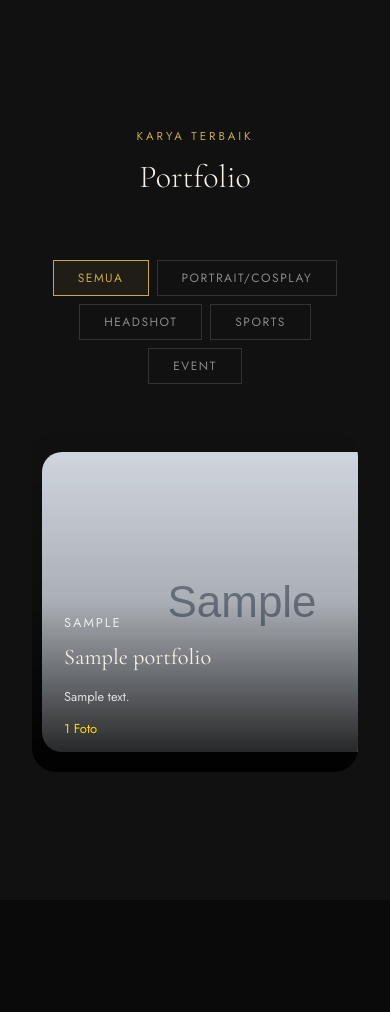
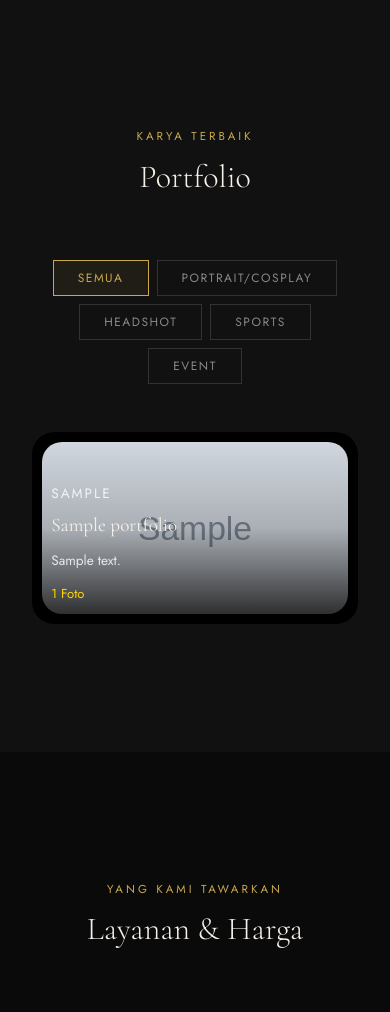
Before and after one commit to nncapture/nncapture, a Flask app: page / in a window 390 px wide. Shown: the part 2535-3547 px from the top of the page. Run offline with Flask 3, Linux system fonts and the light colour scheme; tables that the repository leaves empty hold one stand-in row (values such as "Sample post"); grey boxes marked "Sample" are stand-in pictures.

Commit message:
update semi final21

```diff
--- a/static/css/style.css
+++ b/static/css/style.css
@@ -754,24 +754,23 @@ button { cursor: pointer; border: none; background: none; font-family: inherit;
   transform: none !important;
 }
 /* =========================
-   ULTRA SMOOTH PORTFOLIO
+   SMOOTH LANDSCAPE SLIDER
 ========================= */
 
 .portfolio-slider{
   position: relative;
   overflow: hidden;
-  border-radius: 24px;
+
+  border-radius: 22px;
+
   background: #111;
 }
 
 .portfolio-slides{
   display: flex;
-  gap: 18px;
 
   overflow-x: auto;
   overflow-y: hidden;
-
-  padding: 10px;
 
   scroll-snap-type: x mandatory;
 
@@ -781,15 +780,13 @@ button { cursor: pointer; border: none; background: none; font-family: inherit;
 
   scrollbar-width: none;
 
-  cursor: grab;
+  gap: 12px;
 
-  user-select: none;
+  padding: 0;
 
   touch-action: pan-x;
 
-  will-change: scroll-position;
-
-  transform: translateZ(0);
+  cursor: grab;
 }
 
 .portfolio-slides::-webkit-scrollbar{
@@ -801,42 +798,38 @@ button { cursor: pointer; border: none; background: none; font-family: inherit;
 }
 
 .portfolio-slide{
-  min-width: 88%;
-
-  flex-shrink: 0;
+  flex: 0 0 100%;
 
   scroll-snap-align: center;
 
+  overflow: hidden;
+
   border-radius: 22px;
 
-  overflow: hidden;
-
-  background: #111;
+  background: #000;
 
   position: relative;
+}
 
-  transform: translateZ(0);
-}
+
+/* FOTO */
 
 .portfolio-slide img{
   width: 100%;
+
   height: auto;
 
-  max-height: 520px;
+  display: block;
 
-  object-fit: contain;
+  object-fit: cover;
 
-  display: block;
+  aspect-ratio: 16 / 9;
+
+  background: #000;
 
   pointer-events: none;
 
   user-select: none;
-
-  transition: transform .4s ease;
-}
-
-.portfolio-slide:hover img{
-  transform: scale(1.015);
 }
 
 
@@ -852,18 +845,16 @@ button { cursor: pointer; border: none; background: none; font-family: inherit;
 
   padding: 2rem;
 
-  border-radius: 24px;
-
   background: linear-gradient(
     to top,
-    rgba(0,0,0,.82),
-    rgba(0,0,0,.18),
+    rgba(0,0,0,.85),
+    rgba(0,0,0,.2),
     transparent
   );
 
   opacity: 0;
 
-  transition: opacity .35s ease;
+  transition: .3s ease;
 
   pointer-events: none;
 }
@@ -874,7 +865,7 @@ button { cursor: pointer; border: none; background: none; font-family: inherit;
 
 .portfolio-overlay h3{
   font-size: 2rem;
-  margin-bottom: 10px;
+  margin-bottom: 8px;
 }
 
 .portfolio-overlay p{
@@ -882,7 +873,7 @@ button { cursor: pointer; border: none; background: none; font-family: inherit;
 }
 
 .portfolio-count{
-  margin-top: 12px;
+  margin-top: 10px;
   color: gold;
   font-size: 13px;
 }
@@ -892,100 +883,28 @@ button { cursor: pointer; border: none; background: none; font-family: inherit;
 
 @media(max-width:768px){
 
-  .portfolio-slide{
-    min-width: 94%;
-  }
+  .portfolio-slide img{
 
-  .portfolio-slide img{
-    max-height: 360px;
+    aspect-ratio: 16 / 9;
+
+    object-fit: cover;
+
   }
 
   .portfolio-overlay{
+
     opacity: 1;
+
+    padding: 1.2rem;
+
   }
 
   .portfolio-overlay h3{
-    font-size: 1.4rem;
+    font-size: 1.2rem;
+  }
+
+  .portfolio-overlay p{
+    font-size: .85rem;
   }
 
 }
-
-/* OVERLAY */
-
-.portfolio-overlay{
-  position: absolute;
-  inset: 0;
-
-  background: linear-gradient(
-    to top,
-    rgba(0,0,0,0.82),
-    rgba(0,0,0,0.15),
-    transparent
-  );
-
-  display: flex;
-  flex-direction: column;
-  justify-content: flex-end;
-
-  padding: 2rem;
-
-  opacity: 0;
-
-  transition: 0.4s ease;
-
-  border-radius: 20px;
-
-  pointer-events: none;
-}
-
-.portfolio-slider:hover .portfolio-overlay{
-  opacity: 1;
-}
-
-.portfolio-overlay h3{
-  font-size: 2rem;
-  margin-bottom: 10px;
-}
-
-.portfolio-overlay p{
-  max-width: 600px;
-  color: rgba(255,255,255,0.8);
-}
-
-.portfolio-count{
-  display: inline-block;
-  margin-top: 10px;
-  font-size: 13px;
-  color: gold;
-}
-
-/* MOBILE */
-
-@media(max-width:768px){
-
-  .portfolio-slide{
-    min-width: 100%;
-  }
-
-  .portfolio-slide img{
-    width: 100%;
-    max-height: 350px;
-    object-fit: contain;
-  }
-
-  .portfolio-overlay{
-    opacity: 1;
-
-    background: linear-gradient(
-      to top,
-      rgba(0,0,0,0.9),
-      rgba(0,0,0,0.2),
-      transparent
-    );
-  }
-
-  .portfolio-overlay h3{
-    font-size: 1.4rem;
-  }
-
-}
```
Also changed, not shown: static/js/main.js (+29 -115 lines).
